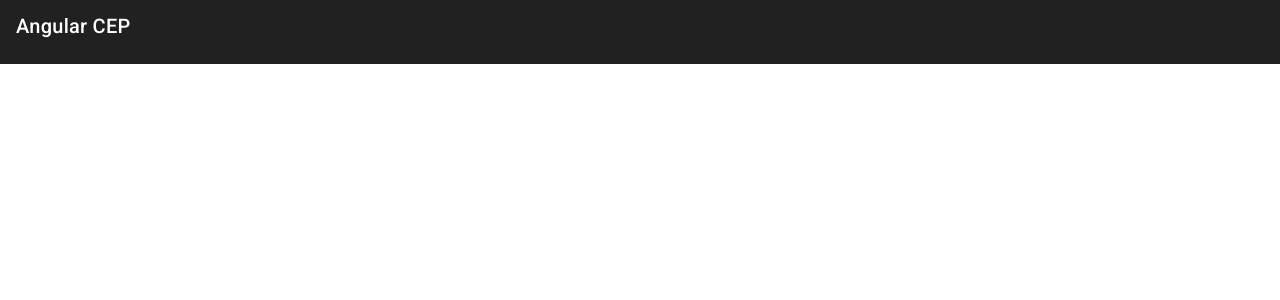
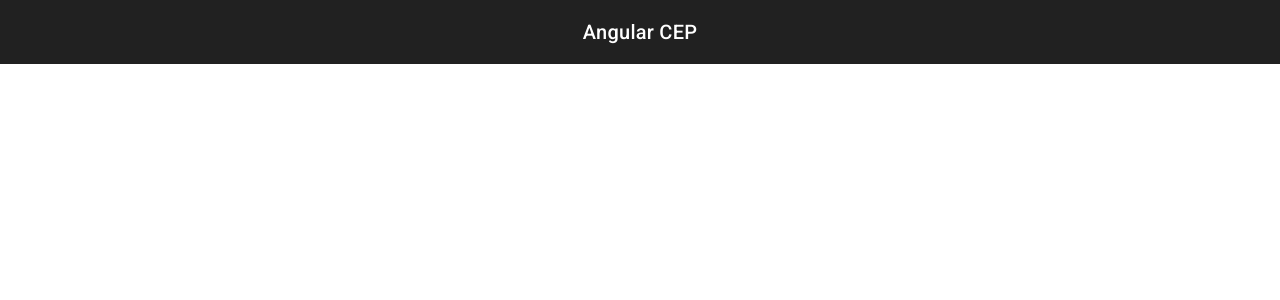
Before and after one commit to brenodsb/projeto-angular-cep, an Angular app: page / in a window 1280 px wide. Shown: the top 300 px of the page. Built offline with nearby package versions, Linux system fonts and the light colour scheme.

Commit message:
feat: adicona classes css para centralizar conteudo

```diff
--- a/src/app/components/header/header.component.css
+++ b/src/app/components/header/header.component.css
@@ -0,0 +1,3 @@
+.title {
+    text-align: center;
+}
--- a/src/app/components/header/header.component.html
+++ b/src/app/components/header/header.component.html
@@ -1,3 +1,7 @@
 <mat-toolbar>
-    <p>Angular CEP</p>
+    <div class="container">
+        <div class="content-container">
+            <div class="title">Angular CEP</div>
+        </div>
+    </div>
 </mat-toolbar>
--- a/src/styles.css
+++ b/src/styles.css
@@ -1,4 +1,21 @@
 /* You can add global styles to this file, and also import other style files */
 
-html, body { height: 100%; }
-body { margin: 0; font-family: Roboto, "Helvetica Neue", sans-serif; }
+html,
+body {
+    height: 100%;
+}
+body {
+    margin: 0;
+    font-family: Roboto, "Helvetica Neue", sans-serif;
+}
+
+.container {
+    display: flex;
+    width: 100%;
+    justify-content: center;
+}
+
+.content-container {
+    width: 100%;
+    max-width: 748px;
+}
```
